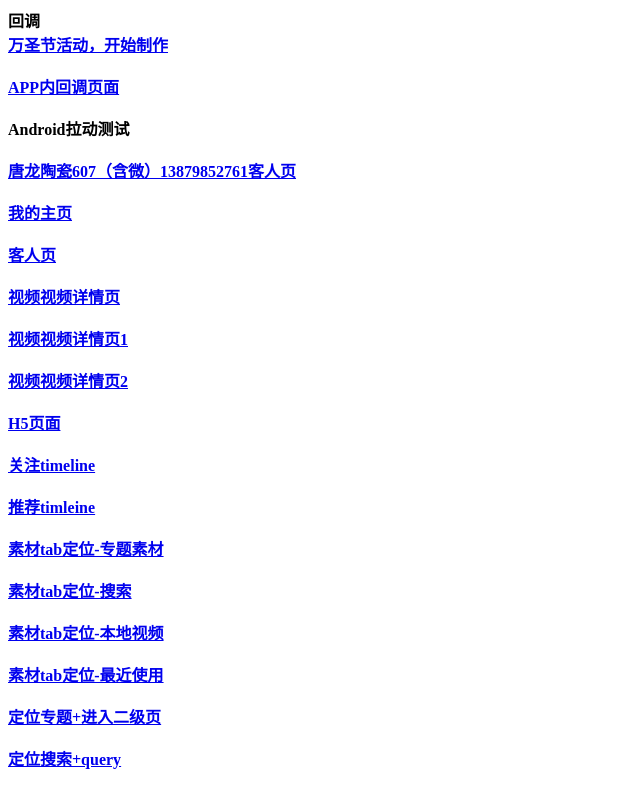
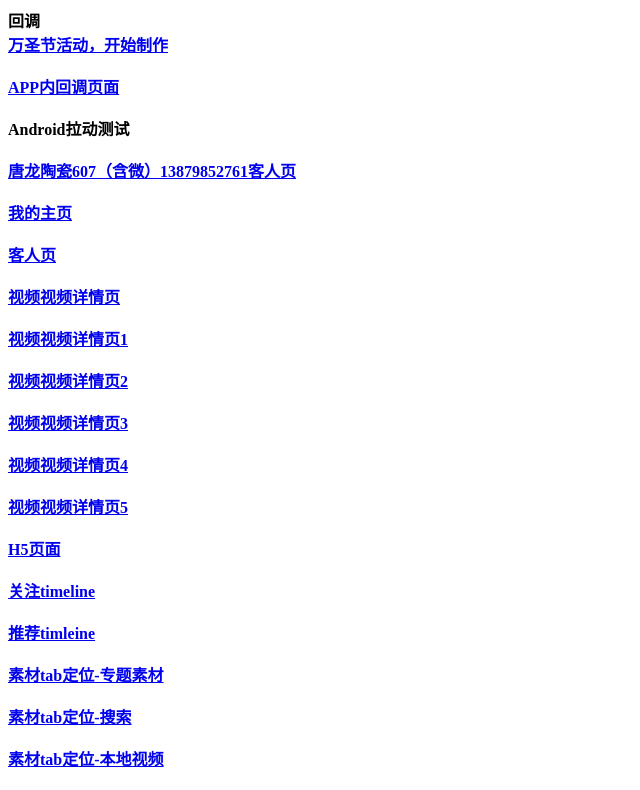
Before and after one commit to harray/js_api, a plain HTML site: page MokaLaunchPage.html in a window 1280 px wide. Shown: the top 790 px of the page, without its empty margins (0-640 px from the left). Drawn offline with Linux system fonts and the light colour scheme.

Commit message:
Update MokaLaunchPage.html

```diff
--- a/MokaLaunchPage.html
+++ b/MokaLaunchPage.html
@@ -35,6 +35,10 @@
 <a href="txeditor://v.qq.com/VideoDetail?dataKey=msgid%3D478456732658499584%26from%3Dmsg_center%26pageType%3D0&pageType=0">视频视频详情页</a><br><br>
 <a href="txeditor://v.qq.com/VideoDetail?dataKey=msgid%3D529157859137683456%26from%3Dmsg_center%26pageType%3D0&pageType=0">视频视频详情页1</a><br><br>
 <a href="txeditor://v.qq.com/VideoDetail?dataKey=msgid%3D529150653289791488%26from%3Dmsg_center%26pageType%3D0&pageType=0">视频视频详情页2</a><br><br>
+<a href="txeditor://v.qq.com/VideoDetail?dataKey=msgid%3D529178477228785664%26from%3Dmsg_center%26pageType%3D0&pageType=0">视频视频详情页3</a><br><br>
+<a href="txeditor://v.qq.com/VideoDetail?dataKey=msgid%3D529175699345440768%26from%3Dmsg_center%26pageType%3D0&pageType=0">视频视频详情页4</a><br><br>
+<a href="txeditor://v.qq.com/VideoDetail?dataKey=msgid%3D529175075275014144%26from%3Dmsg_center%26pageType%3D0&pageType=0">视频视频详情页5</a><br><br>
+
 <a href="txeditor://v.qq.com/H5Page?url=https%3a%2f%2ffilm.qq.com%2fvip%2fact%2fcy%2fULCXOAgR.html">H5页面</a><br><br>
 <a href="txeditor://v.qq.com/HomeTab?tabName=AttentionFeeds">关注timeline</a><br><br>
 <a href="txeditor://v.qq.com/HomeTab?tabName=TimelineFeeds">推荐timleine</a><br><br>
```
